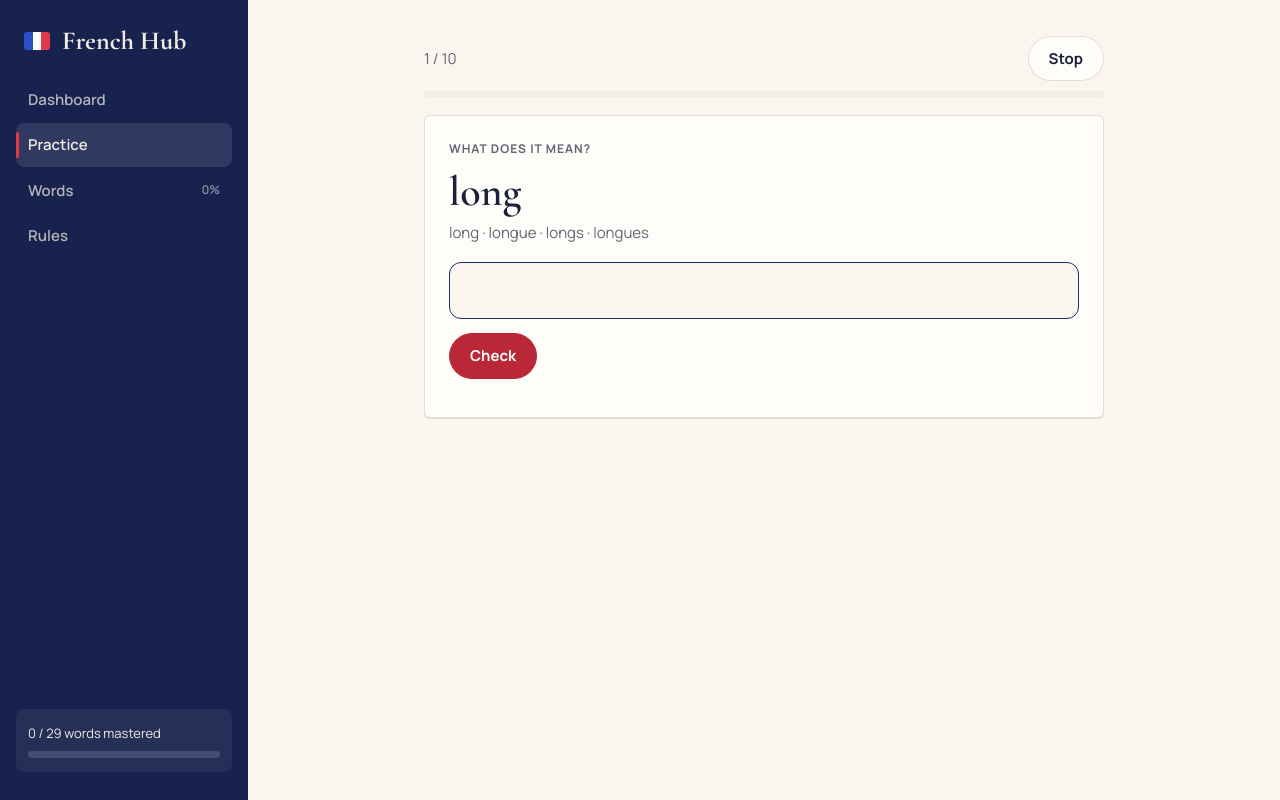
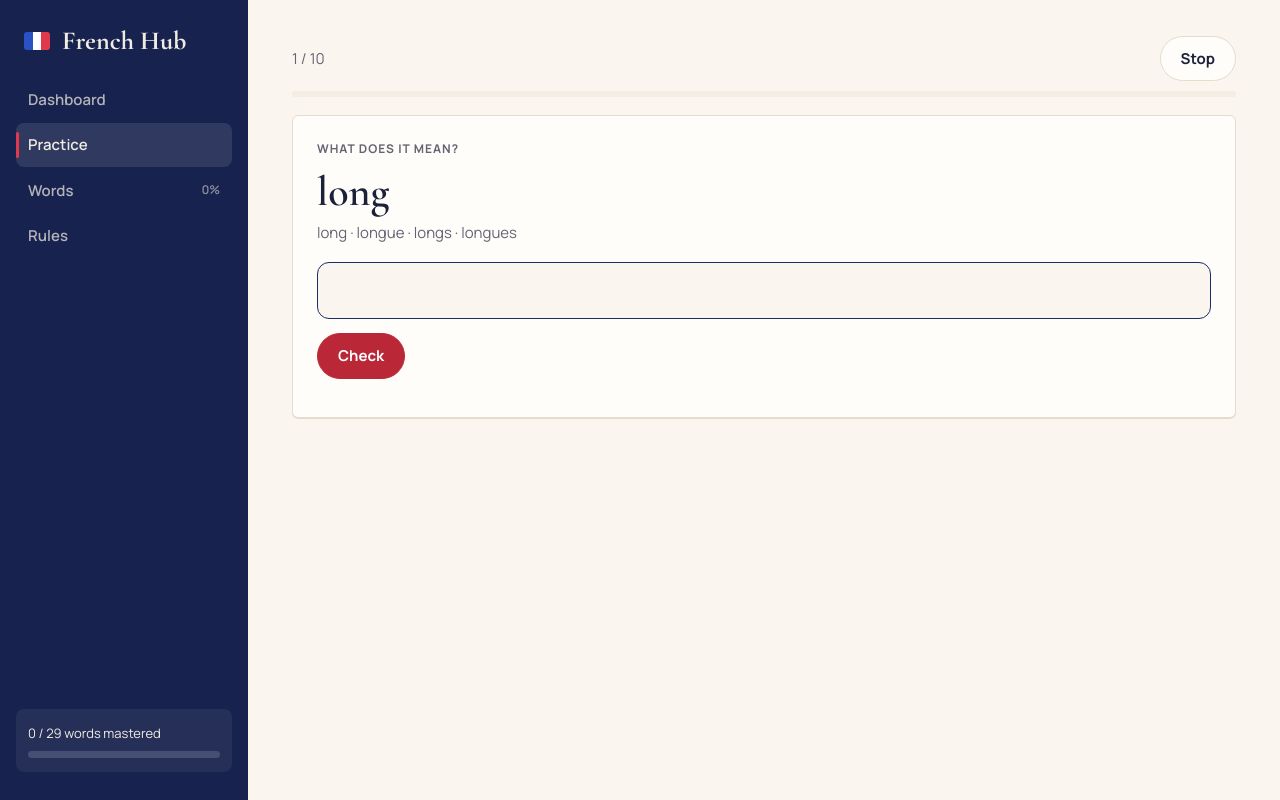
Before and after one commit to shxbainu/french-hub, a plain HTML site: page index.html in a window 1280 px wide. Both pictures are taken after a click on the button "Meaning: French → English". Drawn offline with nearby package versions, Linux system fonts and the light colour scheme.

Commit message:
Stretch layout to the full screen width
Co-Authored-By: Claude Opus 5.5 <noreply@anthropic.com>

```diff
--- a/index.html
+++ b/index.html
@@ -43,7 +43,7 @@ button { cursor: pointer; }
 .f { color: rgb(var(--gf)); } .m { color: rgb(var(--gm)); }
 
 /* Dashboard shell: a navy sidebar beside the work area. */
-.shell { max-width: 1320px; margin: 0 auto; display: flex; min-height: 100vh; }
+.shell { width: 100%; display: flex; min-height: 100vh; }
 aside { width: 248px; flex-shrink: 0; position: sticky; top: 0; height: 100vh; padding: 28px 16px; display: flex; flex-direction: column; gap: 24px; background: rgb(var(--side)); color: rgb(var(--side-ink)); }
 .brand { display: flex; align-items: center; gap: 12px; padding: 0 8px; font: 700 26px/1 'Cormorant Garamond', Georgia, serif; white-space: nowrap; }
 .flag { display: flex; width: 26px; height: 18px; border-radius: 3px; overflow: hidden; flex-shrink: 0; }
@@ -102,7 +102,7 @@ h2 { font: 700 23px/1.2 'Cormorant Garamond', Georgia, serif; margin: 0 0 10px;
 .seg button[aria-pressed="true"] { background: rgb(var(--accent-soft)); color: rgb(var(--accent)); }
 
 /* question card */
-.drill { max-width: 680px; margin: 0 auto; }
+.drill { width: 100%; }
 .bar { height: 6px; border-radius: 3px; background: rgb(var(--sunken)); overflow: hidden; margin-bottom: 18px; }
 .bar i { display: block; height: 100%; background: rgb(var(--accent)); transition: width .3s; }
 .ask { text-transform: uppercase; letter-spacing: 0.08em; font-size: 12px; font-weight: 700; color: rgb(var(--muted)); }
```
